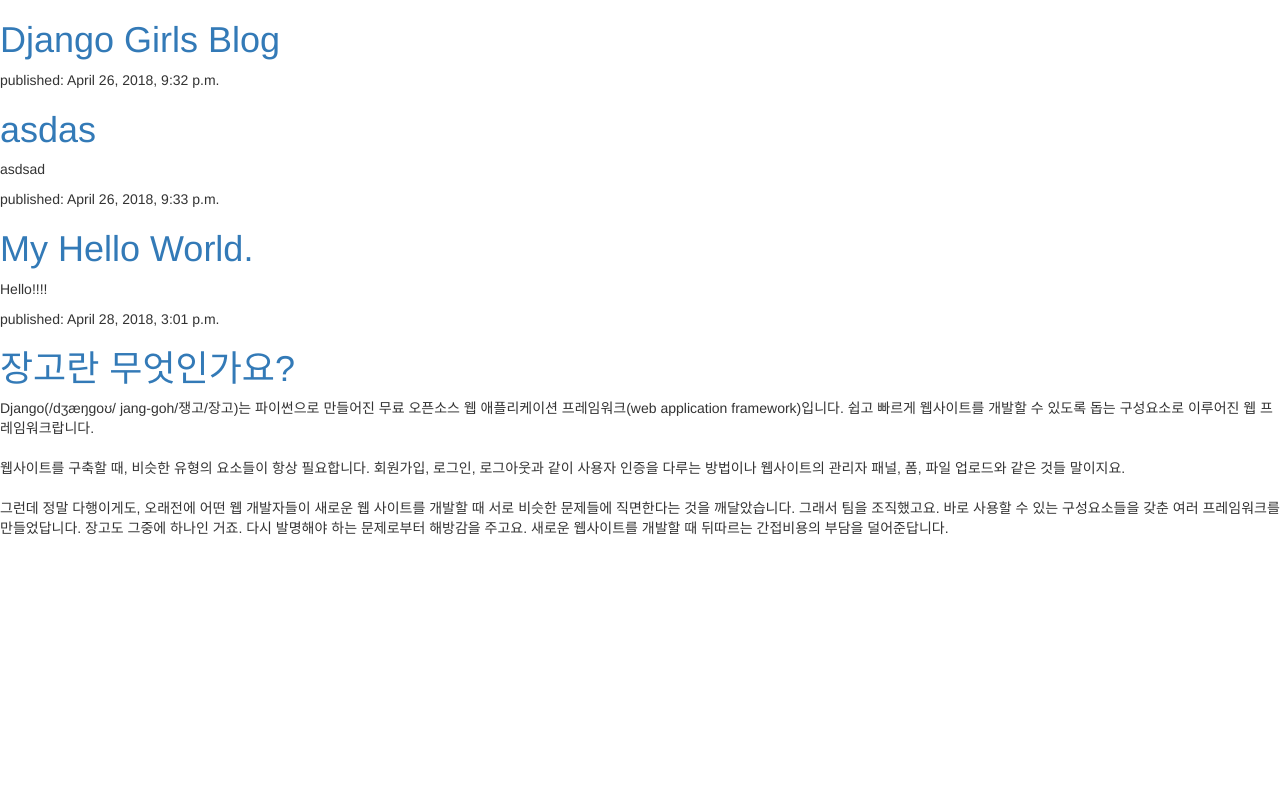
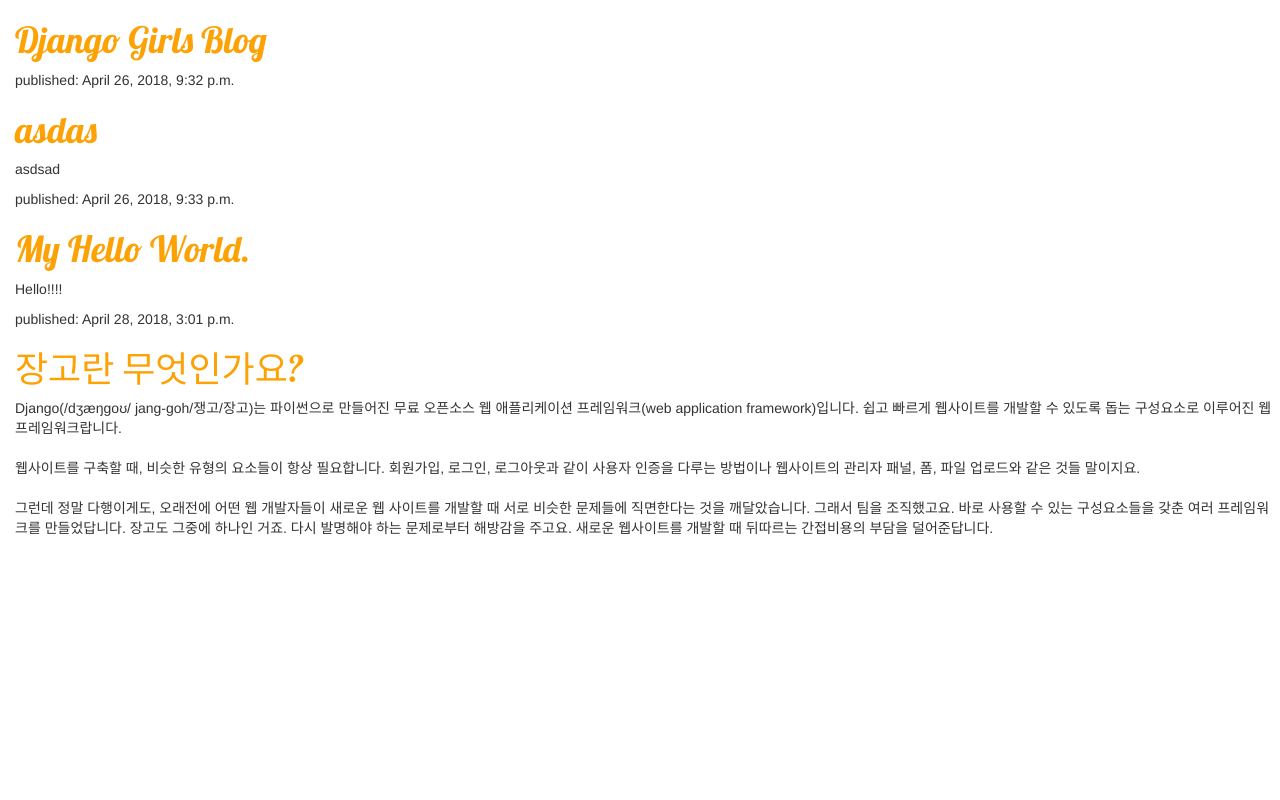
Before and after one commit to blizard4479/my-second-blog, a Django app: page / in a window 1280 px wide. Run offline with Django 3.2, Linux system fonts and the light colour scheme; data comes from the database, SQL or seed files in the repository; some libraries are stand-ins or nearby versions.

Commit message:
Add CSS file for my blog..

```diff
--- /dev/null
+++ b/blog/static/css/blog.css
@@ -0,0 +1,8 @@
+h1 a {
+    color: #FCA205;
+    font-family: 'Lobster';
+}
+
+body {
+  padding-left: 15px;
+}
--- a/blog/templates/blog/post_list.html
+++ b/blog/templates/blog/post_list.html
@@ -1,8 +1,12 @@
+{% load staticfiles %}
 <html>
     <head>
       <link rel="stylesheet" href="//maxcdn.bootstrapcdn.com/bootstrap/3.2.0/css/bootstrap.min.css">
       <link rel="stylesheet" href="//maxcdn.bootstrapcdn.com/bootstrap/3.2.0/css/bootstrap-theme.min.css">
-        <title>Django Girls blog</title>
+      <link rel="stylesheet" href="{% static 'css/blog.css' %}">
+      <link href="//fonts.googleapis.com/css?family=Lobster&subset=latin,latin-ext" rel="stylesheet" type="text/css">
+
+      <title>Django Girls blog</title>
     </head>
     <body>
         <div>
```
